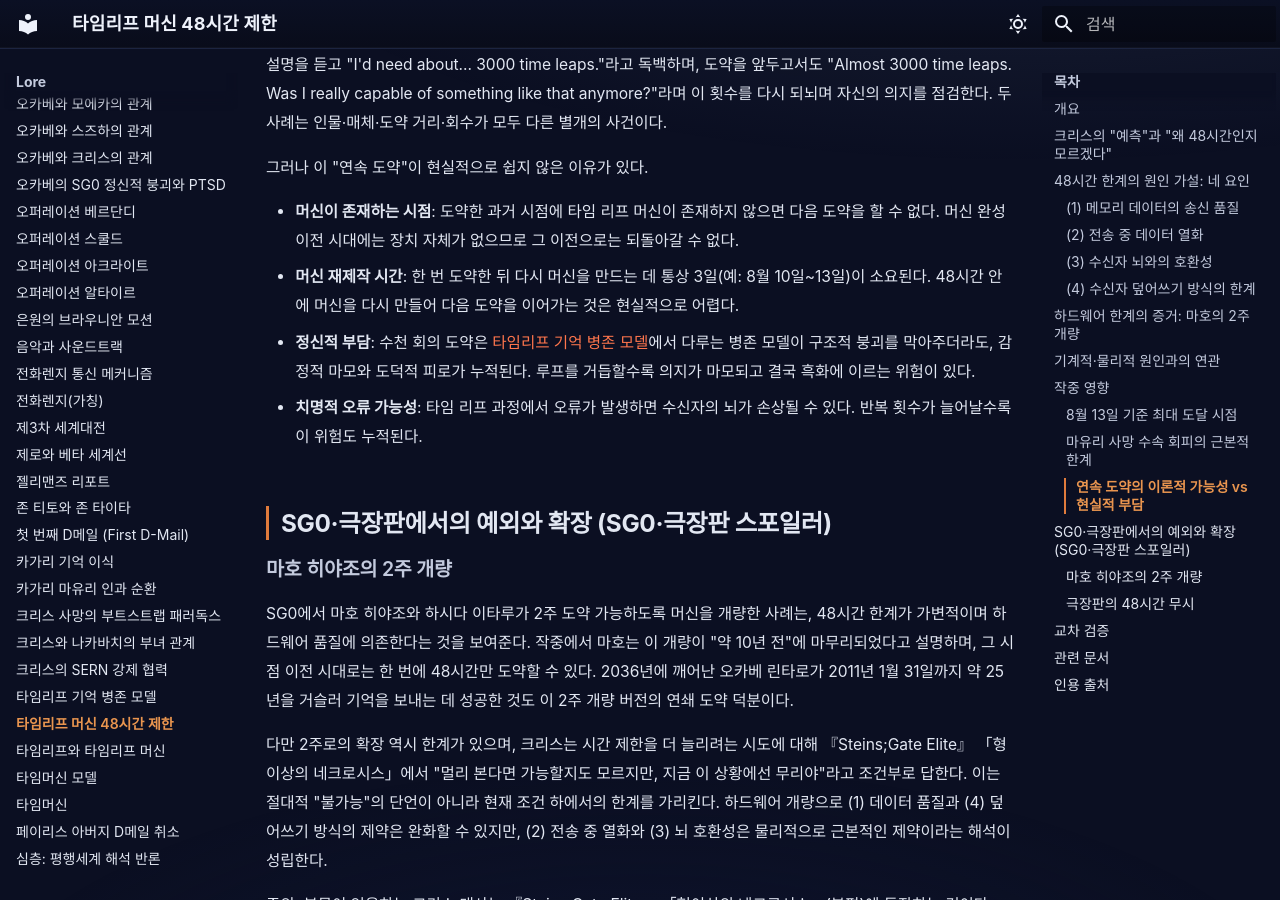
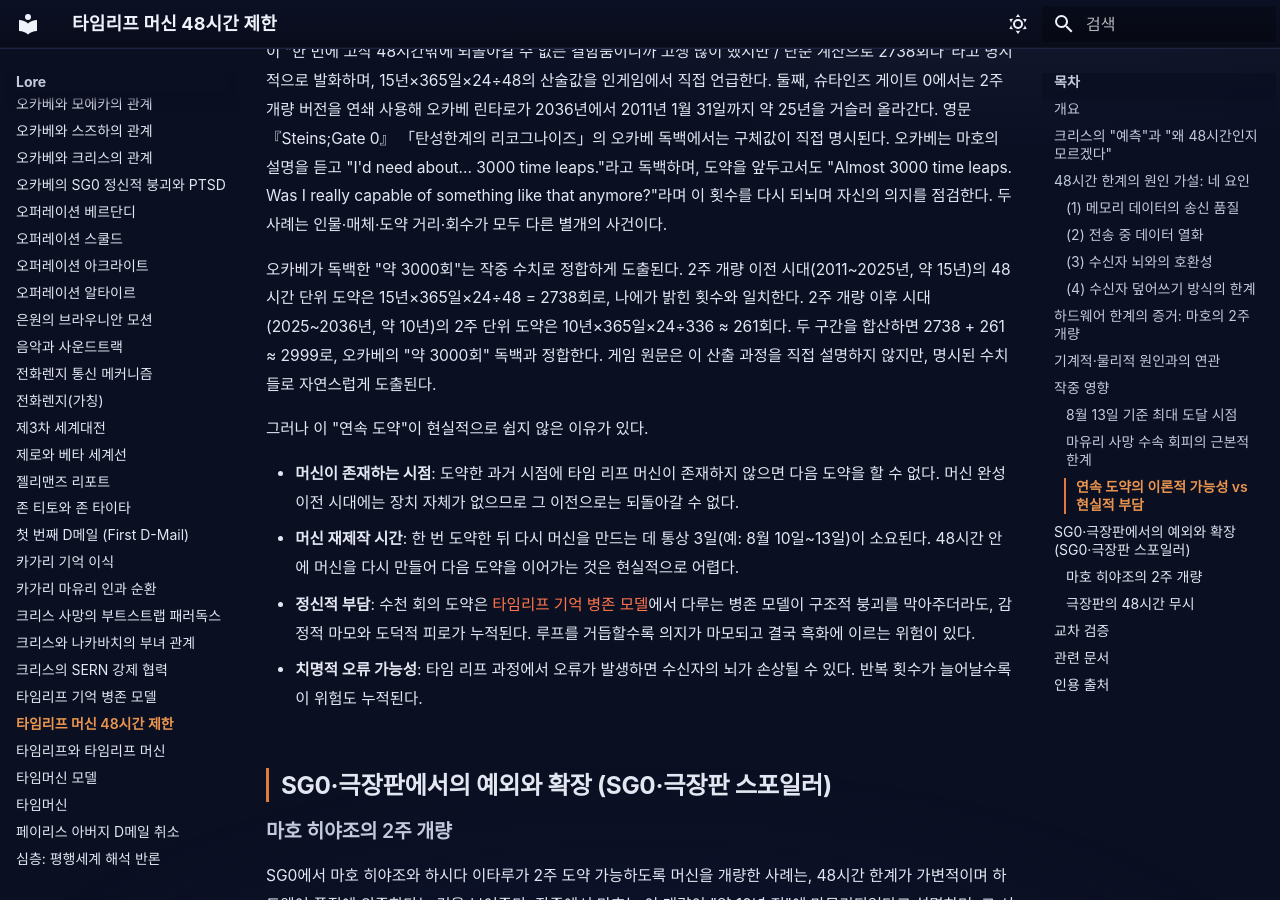
Before and after one commit to sgwiki/sgwiki.github.io, an MkDocs documentation site: the page built from wiki/lore/타임리프-머신-48시간-제한.md, in a window 1280 px wide and 900 px high, scrolled down 4755 px. Built offline with MkDocs 1.6.1 and Material for MkDocs 9.7.7, drawn with Linux system fonts in a browser that asks for light colours; some web fonts are replaced; some of the changed text lies outside the part shown.

Commit message:
feat(wiki): 타임리프-머신-48시간-제한 — P10 7839fcc2 패치 적용

```diff
--- a/wiki/lore/타임리프-머신-48시간-제한.md
+++ b/wiki/lore/타임리프-머신-48시간-제한.md
@@ -64,6 +64,8 @@ description: "타임 리프 머신은 phonewave를 베이스로 마키세 크리
 
 > **[팬 분석]** 마호의 2주 개량이 성공한 것은, 48시간 한계가 부분적으로 하드웨어 설정의 결과였음을 확인한다. 뇌 유사성이 완벽한 머신을 안전하게 사용할 수 있는 거리를 궁극적으로 결정하는 요인일 수 있지만, 불완전한 기계를 사용하면 원본과 약간 다른 결함 있는 데이터를 전송하게 되어 그 한계가 줄어든다. 즉 크리스가 급조한 초기 머신은 "불완전한 기계"였고, 마호와 다루가 충분한 시간을 들여 개량한 머신은 하드웨어 품질을 끌어올려 네 요인 중 (1)과 (4)의 제약을 완화한 결과로 해석된다. — [The Mechanics of Steins;Gate v1.0.3](../근거자료/비공식/mechanics-of-steins-gate/ch3.md), §3.2.1[^1]
 
+다만 하시다 이타루는 『Steins;Gate 0』 「탄성한계의 리코그나이즈」에서 2주 개량 완성 시점을 더 구체적으로 2025년으로 언급한다. 마호의 "약 10년 전"은 근사적 표현이며, 다루의 2025년 언급과 대략 일치한다. 위 문단의 "약 2026년"은 이를 반올림한 근사치로 이해할 수 있다.
+
 다만 2주 역시 절대 한계가 아니며, 작중 크리스는 48시간 한계를 넘어서는 도약에 대해 조건부 부정으로 답한다. 『Steins;Gate Elite』 「형이상의 네크로시스」에서 크리스는 "멀리 본다면 가능할지도 모르지만, 지금 이 상황에선 무리야"라고 말하는데, 이는 절대적 "불가능"의 단언이 아니라 현재 하드웨어·조건 하에서의 한계를 가리킨다. 하드웨어 개량으로 밀어올릴 수 있는 한계가 존재하되, 그 상한 위에는 뇌 호환성과 같은 물리적 제약이 여전히 놓여 있음을 시사한다.
 
 ## 기계적·물리적 원인과의 연관
@@ -90,6 +92,8 @@ description: "타임 리프 머신은 phonewave를 베이스로 마키세 크리
 48시간 한계를 반복적으로 적용하면 이론적으로 더 먼 과거에 도달할 수 있다. 48시간씩 되돌아가는 도약을 연쇄하면 되는데, 이를테면 10년의 시간을 되감으려면 대략 1,825회의 타임 리프가 필요하다.
 
 작중에는 두 종류의 대규모 연쇄 도약 사례가 등장한다. 첫째, 본편에서 텐노지 나에가 크리스가 만든 48시간 한계 타임 리프 머신을 사용해 15년을 거슬러 올라온다. 『Steins;Gate Elite』 「무한 연쇄의 아포토시스」에서 나에 본인이 "한 번에 고작 48시간밖에 되돌아갈 수 없는 결함품이니까 고생 많이 했지만 / 단순 계산으로 2738회다"라고 명시적으로 발화하며, 15년×365일×24÷48의 산술값을 인게임에서 직접 언급한다. 둘째, 슈타인즈 게이트 0에서는 2주 개량 버전을 연쇄 사용해 오카베 린타로가 2036년에서 2011년 1월 31일까지 약 25년을 거슬러 올라간다. 영문 『Steins;Gate 0』 「탄성한계의 리코그나이즈」의 오카베 독백에서는 구체값이 직접 명시된다. 오카베는 마호의 설명을 듣고 "I'd need about... 3000 time leaps."라고 독백하며, 도약을 앞두고서도 "Almost 3000 time leaps. Was I really capable of something like that anymore?"라며 이 횟수를 다시 되뇌며 자신의 의지를 점검한다. 두 사례는 인물·매체·도약 거리·회수가 모두 다른 별개의 사건이다.
+
+오카베가 독백한 "약 3000회"는 작중 수치로 정합하게 도출된다. 2주 개량 이전 시대(2011~2025년, 약 15년)의 48시간 단위 도약은 15년×365일×24÷48 = 2738회로, 나에가 밝힌 횟수와 일치한다. 2주 개량 이후 시대(2025~2036년, 약 10년)의 2주 단위 도약은 10년×365일×24÷336 ≈ 261회다. 두 구간을 합산하면 2738 + 261 ≈ 2999로, 오카베의 "약 3000회" 독백과 정합한다. 게임 원문은 이 산출 과정을 직접 설명하지 않지만, 명시된 수치들로 자연스럽게 도출된다.
 
 그러나 이 "연속 도약"이 현실적으로 쉽지 않은 이유가 있다.
 
```
